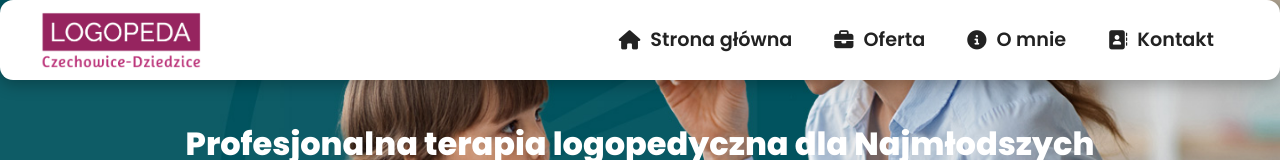
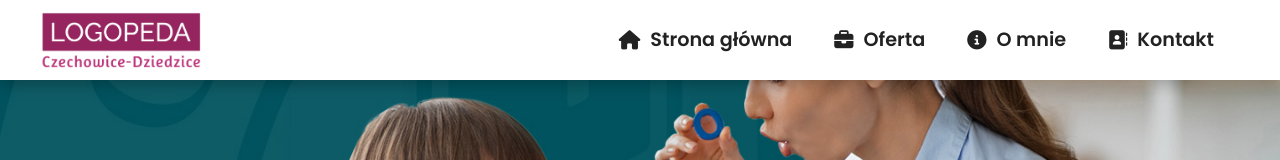
Before and after one commit to BartCzech/Logopeda, a React (Vite) app: page / in a window 1280 px wide. Shown: the top 160 px of the page. Built offline with nearby package versions, Linux system fonts and the light colour scheme.

Commit message:
navbar showing again

```diff
--- a/src/components/Navbar.css
+++ b/src/components/Navbar.css
@@ -7,8 +7,8 @@
   box-shadow: 0 5px 15px 0 rgba(0, 0, 0, 0.25);
   width: 100%;
   height: 80px;
-  border-radius: 13px;
-  position: fixed;
+  /* border-radius: 13px; */
+  position: relative;
   top: 0px;
   left: 50%;
   transform: translateX(-50%);
```
